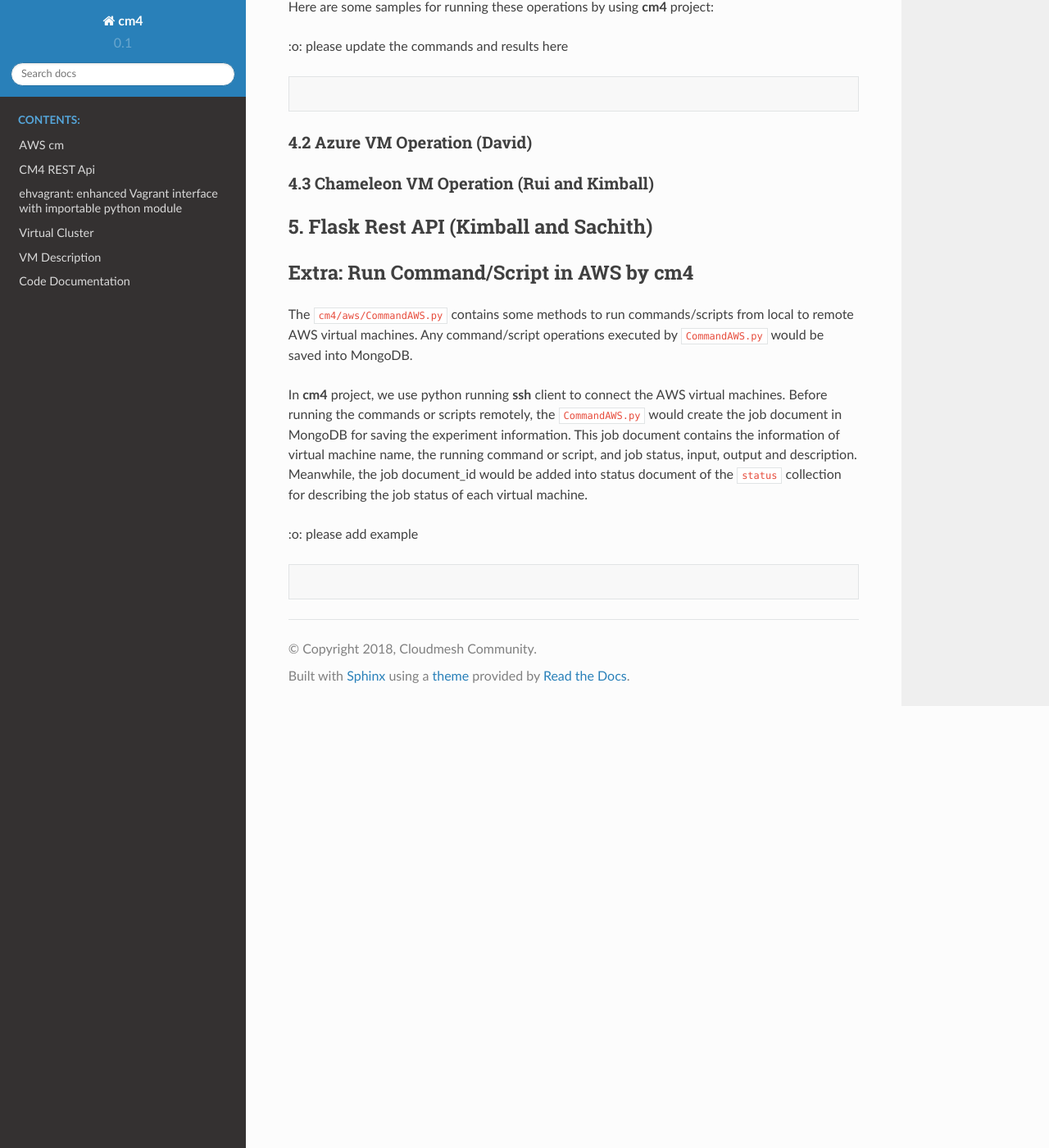
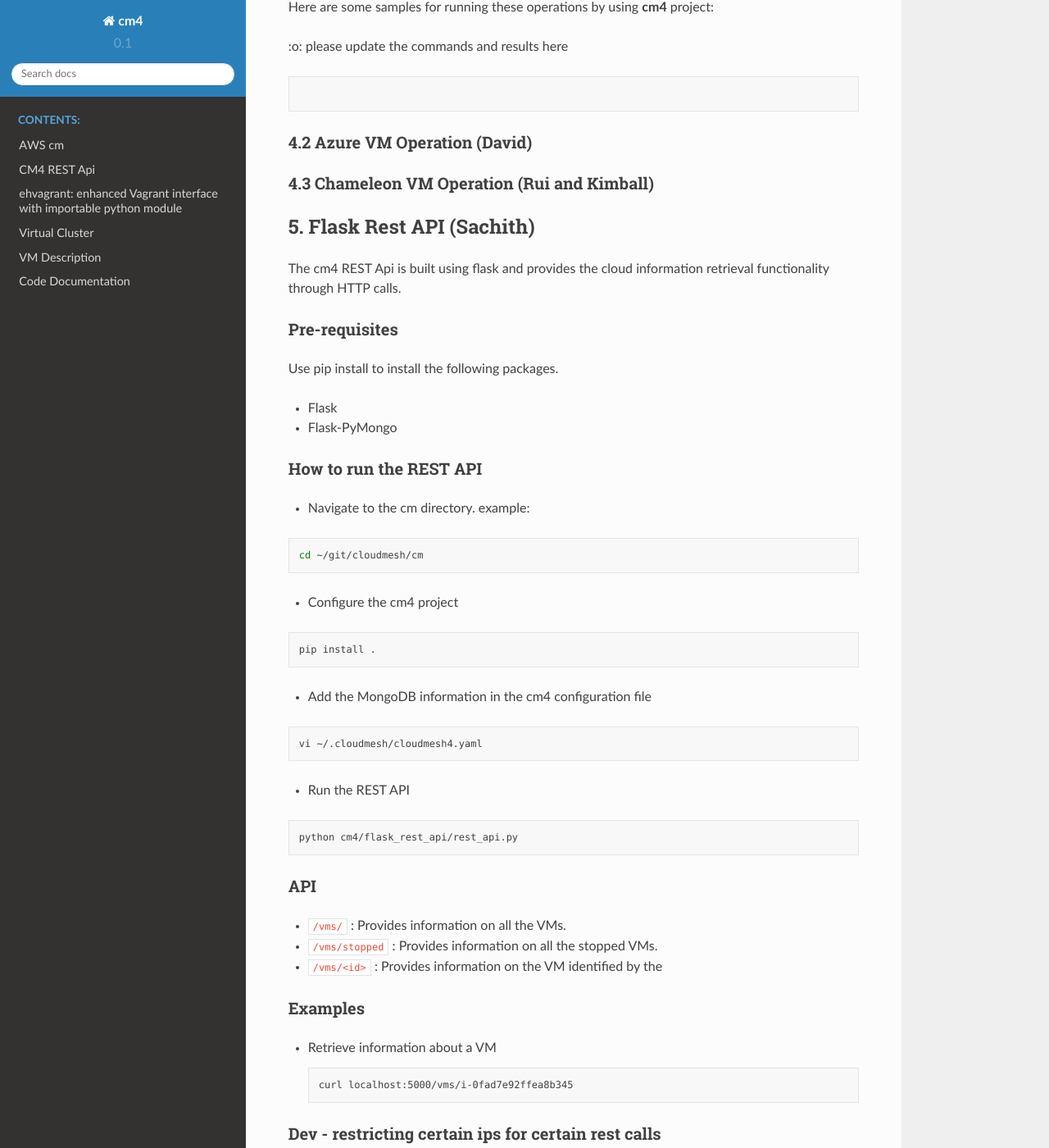
Before and after one commit to cloudmesh/cloudmesh-cloud, a Sphinx documentation site: the page built from documentation/source/CM4README.md, in a window 1280 px wide and 1400 px high, scrolled down 7320 px. Shown: the whole window at 82% size. Built offline with Sphinx 7.4.7 and the Read the Docs theme 2.0.0, drawn with Linux system fonts in a browser that asks for light colours; pages that are not in the unit, such as notebooks, are missing from menus; some of the changed text lies outside the part shown.

Commit message:
adding the Flask README

````diff
--- a/documentation/source/CM4README.md
+++ b/documentation/source/CM4README.md
@@ -351,8 +351,70 @@
  ### 4.3 Chameleon VM Operation (Rui and Kimball)
 
 
- ## 5. Flask Rest API (Kimball and Sachith)
+ ## 5. Flask Rest API (Sachith)
 
+
+The cm4 REST Api is built using flask and provides the cloud information retrieval functionality through HTTP calls.
+
+#### Pre-requisites
+
+Use pip install to install the following packages.
+
+- Flask
+- Flask-PyMongo
+
+#### How to run the REST API
+
+- Navigate to the cm directory. example:
+
+```bash
+cd ~/git/cloudmesh/cm
+```
+
+- Configure the cm4 project
+
+```bash
+pip install .
+```
+
+- Add the MongoDB information in the cm4 configuration file
+
+```bash
+vi ~/.cloudmesh/cloudmesh4.yaml
+```
+
+- Run the REST API
+
+```bash
+python cm4/flask_rest_api/rest_api.py
+```
+
+#### API
+
+- `/vms/` : Provides information on all the VMs.
+- `/vms/stopped`  : Provides information on all the stopped VMs.
+- `/vms/<id>` : Provides information on the VM identified by the <id>
+
+#### Examples
+
+- Retrieve information about a VM
+
+  ```bash
+  curl localhost:5000/vms/i-0fad7e92ffea8b345
+  ```
+
+#### Dev - restricting certain ips for certain rest calls
+
+```python
+from flask import abort, request
+from cm4.flask_rest_api.app import app
+
+
+@app.before_request
+def limit_remote_addr():
+    if request.remote_addr != '10.20.30.40':
+        abort(403)  # Forbidden
+```
 
  ## Extra: Run Command/Script in AWS by **cm4**
 
````
